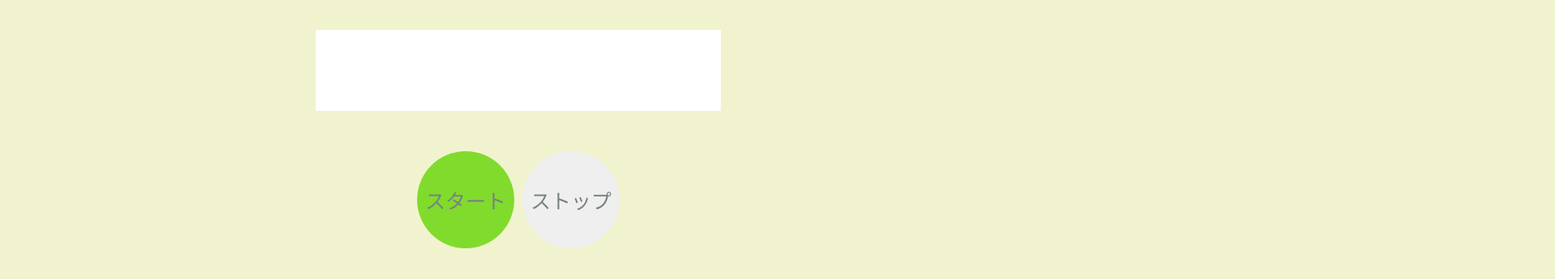
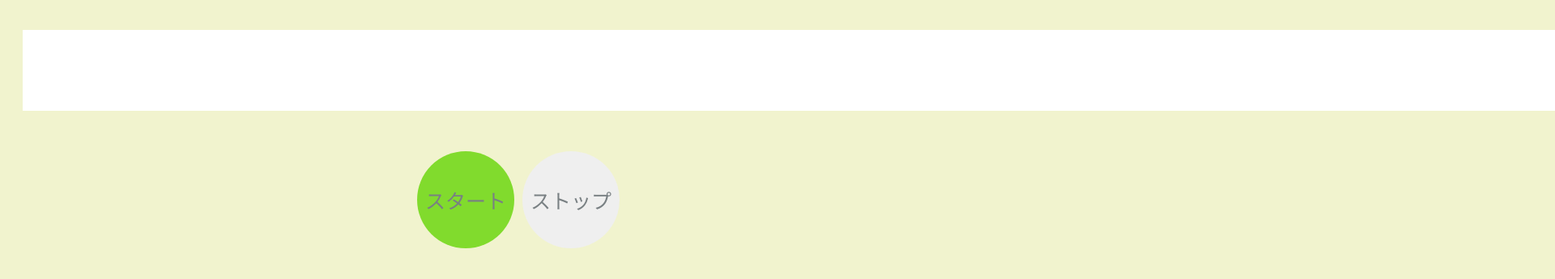
Before and after one commit to karui38kota/puron.github.io, a plain HTML site: page index.html in a window 1280 px wide. Shown: the part 81-426 px from the top of the page at 81% size, 1920 px wide, since content can reach past the window. Drawn offline with Linux system fonts and the light colour scheme.

Commit message:
Update style.css

```diff
--- a/style.css
+++ b/style.css
@@ -11,7 +11,7 @@ div{
     display: inline-block;
     height: 100px;
     line-height: 100px;
-    width:500px;
+    width:2000px;
 }
 button{
     border: none;
```
